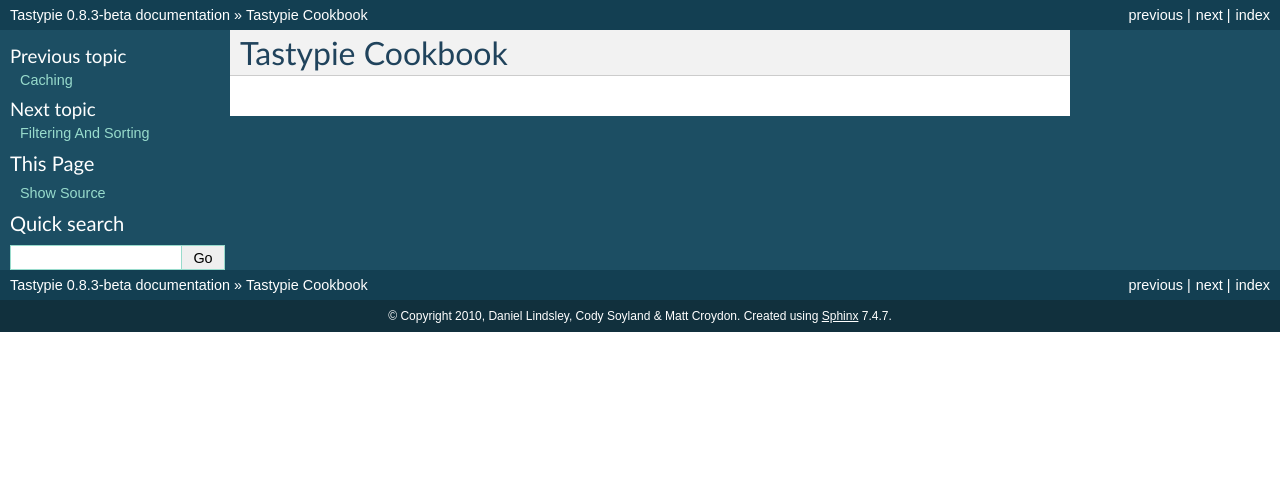
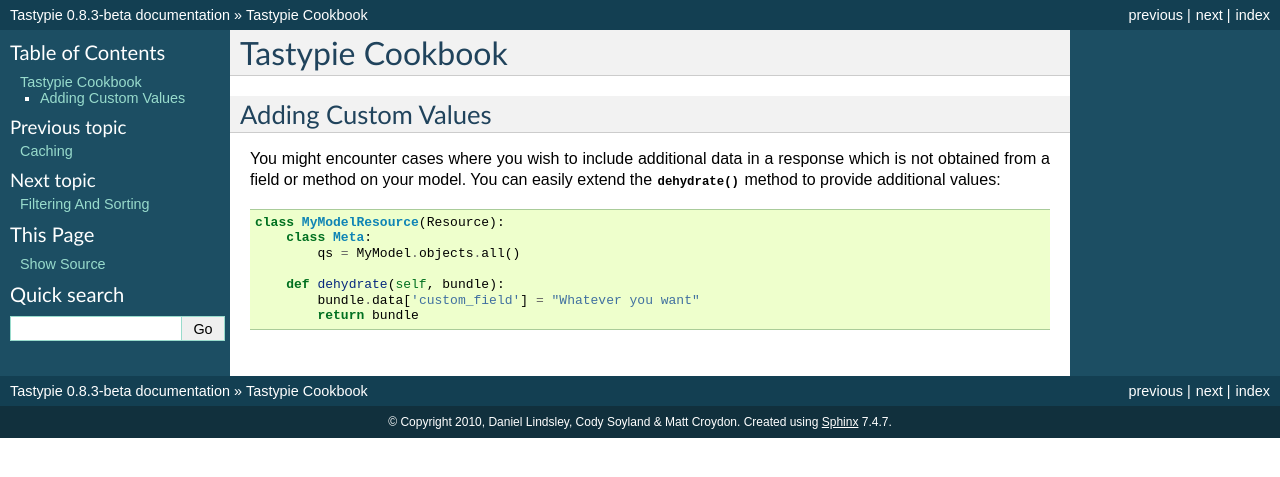
Before and after one commit to django-tastypie/django-tastypie, a Sphinx documentation site: the page built from docs/cookbook.rst, in a window 1280 px wide. Shown: the top 477 px of the page. Built offline with Sphinx 7.4.7, drawn with Linux system fonts in a browser that asks for light colours.

Commit message:
Added a recipe for customizing return values
Simple example showing how to add custom values to replies

```diff
--- a/docs/cookbook.rst
+++ b/docs/cookbook.rst
@@ -3,3 +3,20 @@
 =================
 Tastypie Cookbook
 =================
+
+
+Adding Custom Values
+--------------------
+
+You might encounter cases where you wish to include additional data in a
+response which is not obtained from a field or method on your model. You can
+easily extend the :meth:`~tastypie.resources.Resource.dehydrate` method to
+provide additional values::
+
+    class MyModelResource(Resource):
+        class Meta:
+            qs = MyModel.objects.all()
+
+        def dehydrate(self, bundle):
+            bundle.data['custom_field'] = "Whatever you want"
+            return bundle
```
